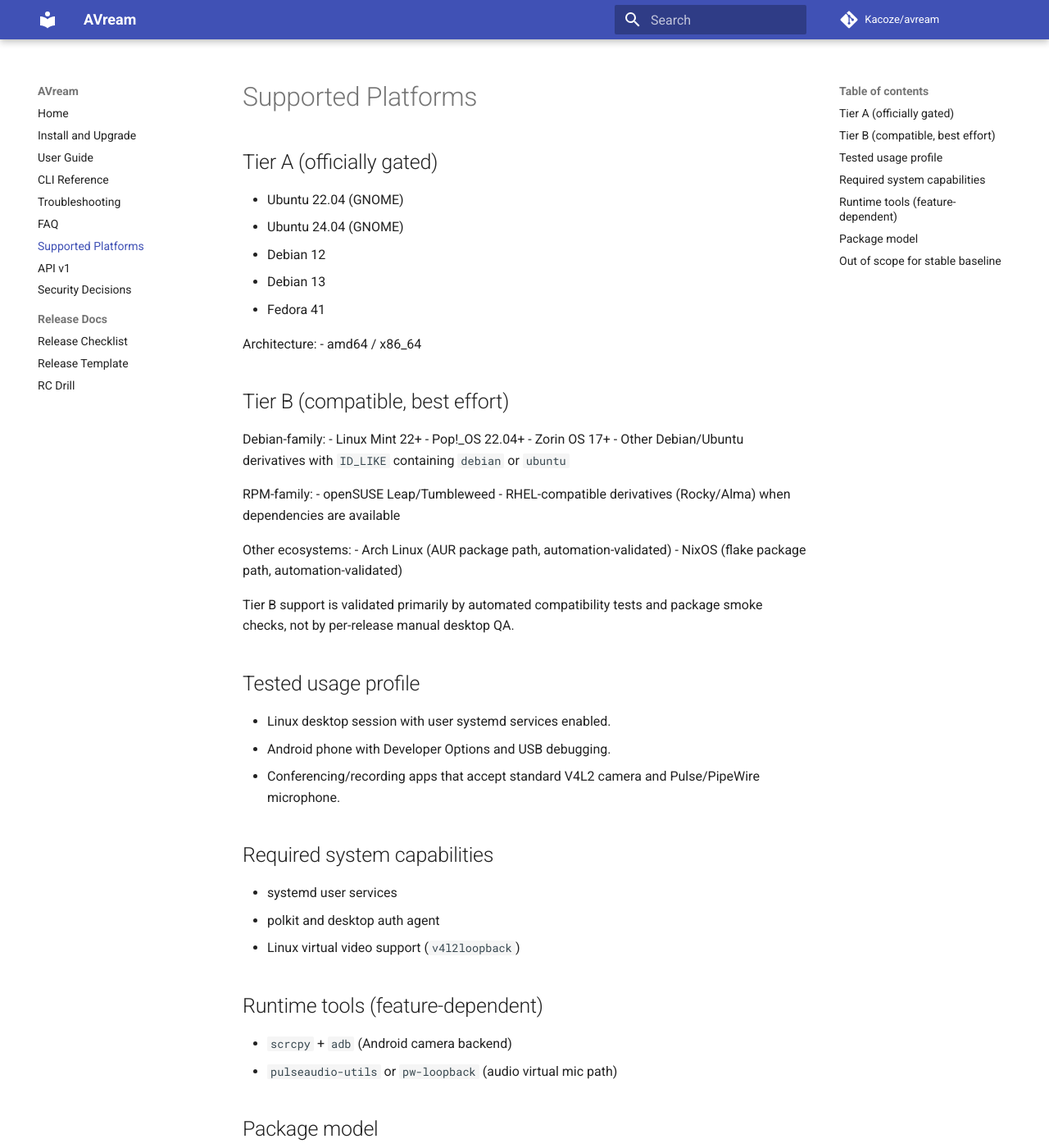
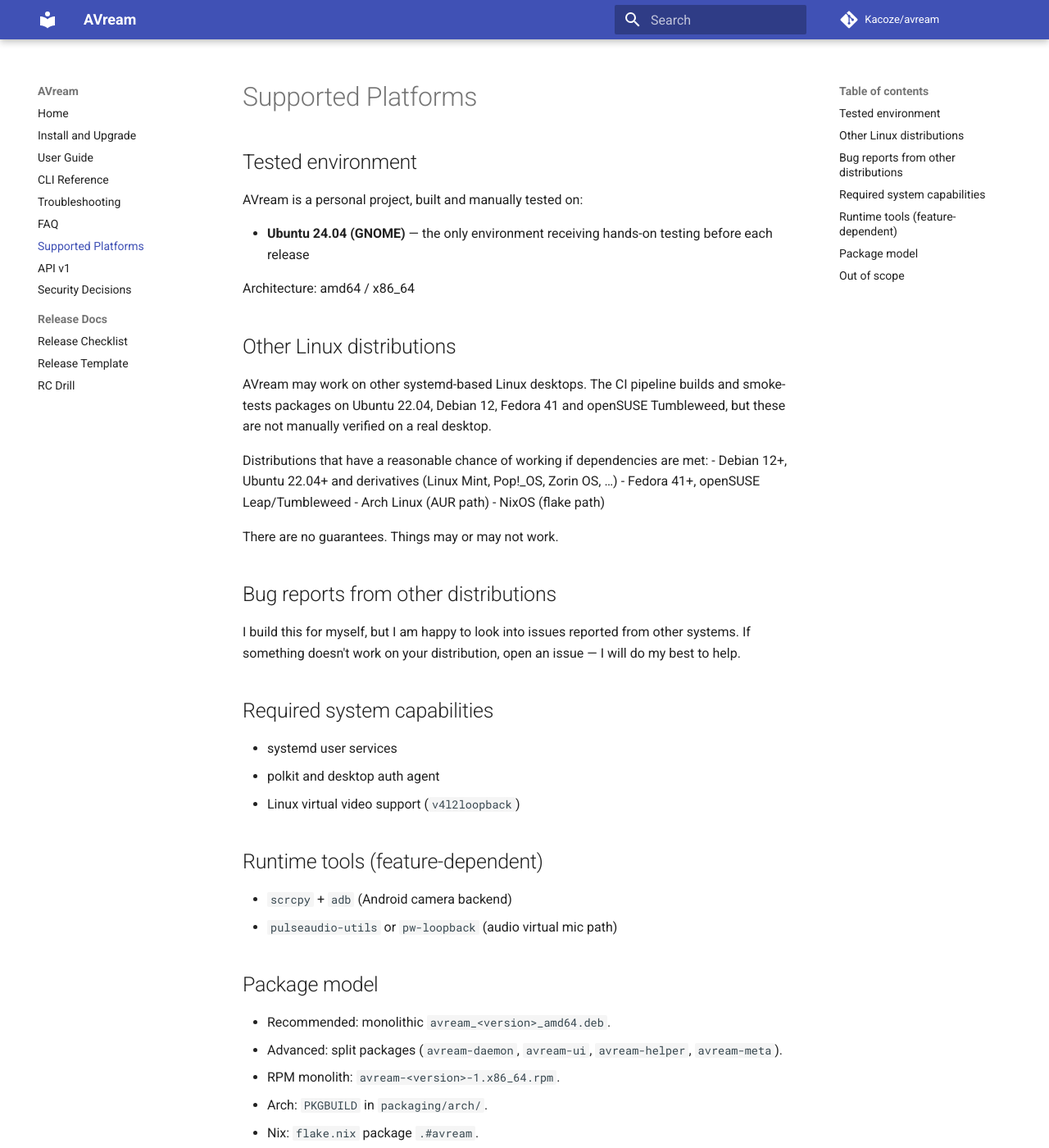
Before and after one commit to Kacoze/avream, an MkDocs documentation site: the page built from docs/SUPPORTED_PLATFORMS.md, in a window 1280 px wide and 1400 px high. Shown: the whole window at 82% size. Built offline with MkDocs 1.6.1 and Material for MkDocs 9.7.7, drawn with Linux system fonts in a browser that asks for light colours; comment, search, counter and statistics services are not loaded; some of the changed text lies outside the part shown.

Commit message:
docs: replace Tier A/B compatibility claims with honest personal-project note
Manually tested only on Ubuntu 24.04. CI smoke-tests packages on other
distros but full desktop QA is not performed. Other distros may work;
bug reports from other systems are welcome.

Co-Authored-By: Claude Sonnet 4.6 <noreply@anthropic.com>

```diff
--- a/docs/SUPPORTED_PLATFORMS.md
+++ b/docs/SUPPORTED_PLATFORMS.md
@@ -1,39 +1,31 @@
 # Supported Platforms
 
-## Tier A (officially gated)
+## Tested environment
 
-- Ubuntu 22.04 (GNOME)
-- Ubuntu 24.04 (GNOME)
-- Debian 12
-- Debian 13
-- Fedora 41
+AVream is a personal project, built and manually tested on:
 
-Architecture:
-- amd64 / x86_64
+- **Ubuntu 24.04 (GNOME)** — the only environment receiving hands-on testing before each release
 
-## Tier B (compatible, best effort)
+Architecture: amd64 / x86_64
 
-Debian-family:
-- Linux Mint 22+
-- Pop!_OS 22.04+
-- Zorin OS 17+
-- Other Debian/Ubuntu derivatives with `ID_LIKE` containing `debian` or `ubuntu`
+## Other Linux distributions
 
-RPM-family:
-- openSUSE Leap/Tumbleweed
-- RHEL-compatible derivatives (Rocky/Alma) when dependencies are available
+AVream may work on other systemd-based Linux desktops. The CI pipeline builds and
+smoke-tests packages on Ubuntu 22.04, Debian 12, Fedora 41 and openSUSE Tumbleweed,
+but these are not manually verified on a real desktop.
 
-Other ecosystems:
-- Arch Linux (AUR package path, automation-validated)
-- NixOS (flake package path, automation-validated)
+Distributions that have a reasonable chance of working if dependencies are met:
+- Debian 12+, Ubuntu 22.04+ and derivatives (Linux Mint, Pop!_OS, Zorin OS, …)
+- Fedora 41+, openSUSE Leap/Tumbleweed
+- Arch Linux (AUR path)
+- NixOS (flake path)
 
-Tier B support is validated primarily by automated compatibility tests and package smoke checks, not by per-release manual desktop QA.
+There are no guarantees. Things may or may not work.
 
-## Tested usage profile
+## Bug reports from other distributions
 
-- Linux desktop session with user systemd services enabled.
-- Android phone with Developer Options and USB debugging.
-- Conferencing/recording apps that accept standard V4L2 camera and Pulse/PipeWire microphone.
+I build this for myself, but I am happy to look into issues reported from other systems.
+If something doesn't work on your distribution, open an issue — I will do my best to help.
 
 ## Required system capabilities
 
@@ -57,8 +49,8 @@ Tier B support is validated primarily by automated compatibility tests and packa
 - Flatpak: `packaging/flatpak/io.avream.AVream.yml`.
 - Ubuntu PPA source package pipeline: `debian/` + `.github/workflows/ppa.yml`.
 
-## Out of scope for stable baseline
+## Out of scope
 
-- Unsupported desktop stacks without auth agent
 - Non-Linux platforms
 - Non-amd64 builds (until explicitly added)
+- Desktop stacks without a polkit auth agent
```
Also changed, not shown: README.md (+2 -0 lines).
